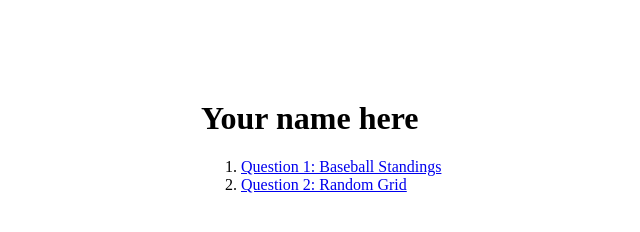
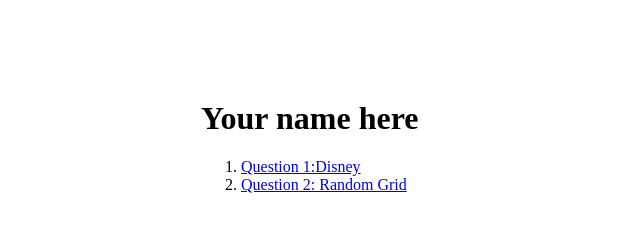
Before and after one commit to AyeItsLance/Javascript-SE251.14, a plain HTML site: page Final/index.html in a window 1280 px wide. Shown: the whole page, without its empty margins (7-647 px from the left). Drawn offline with Linux system fonts and the light colour scheme.

Commit message:
Final Update

```diff
--- a/Final/index.html
+++ b/Final/index.html
@@ -10,7 +10,7 @@
 		<h1>Your name here</h1>
 
 		<ol>
-			<li><a href="Baseball/q2Baseball.html">Question 1: Baseball Standings</a></li>
+			<li><a href="Disney/q5disney.html">Question 1:Disney</a></li>
 			<li><a href="grid/q1RandomGrid.html">Question 2: Random Grid</a></li>
 
 		</ol>
```
